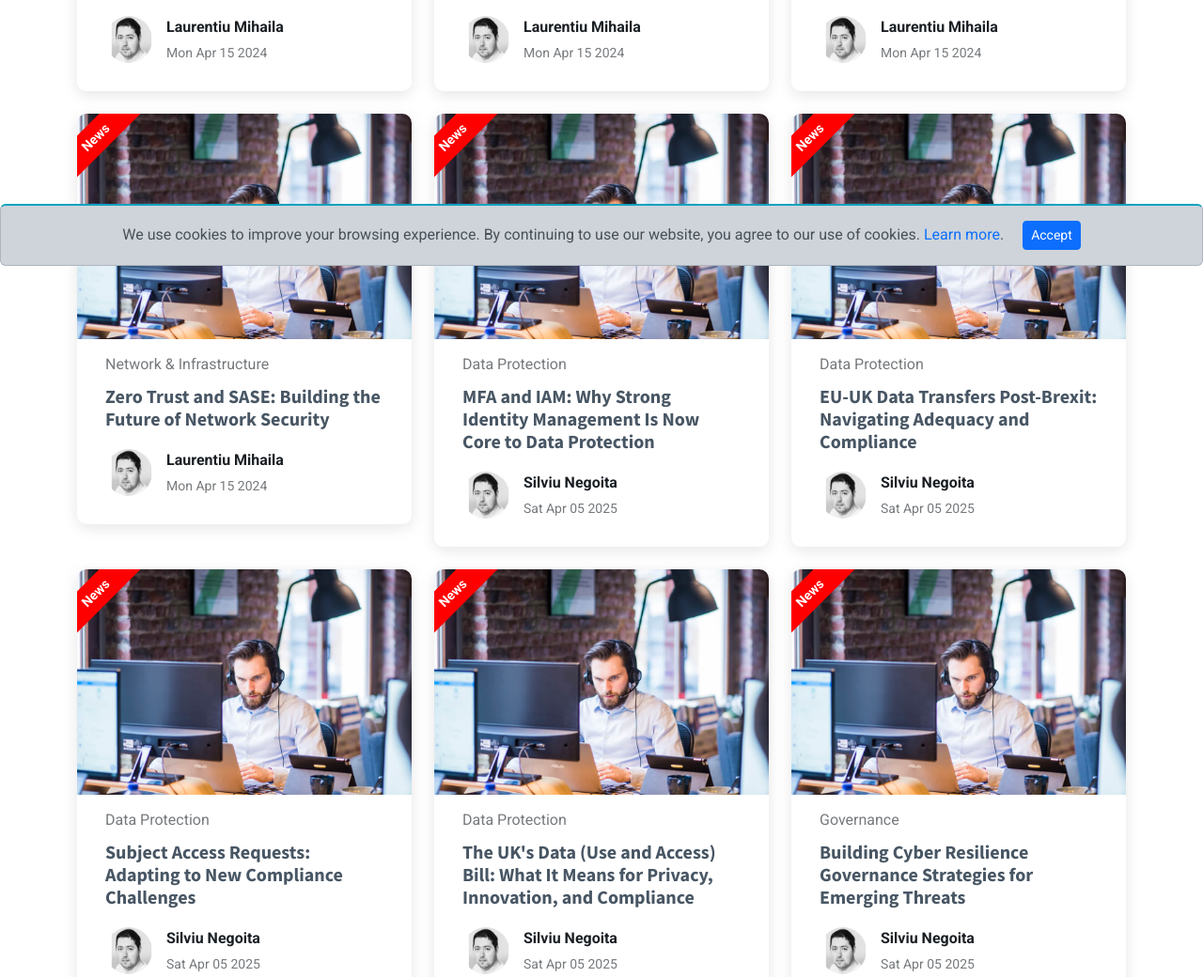
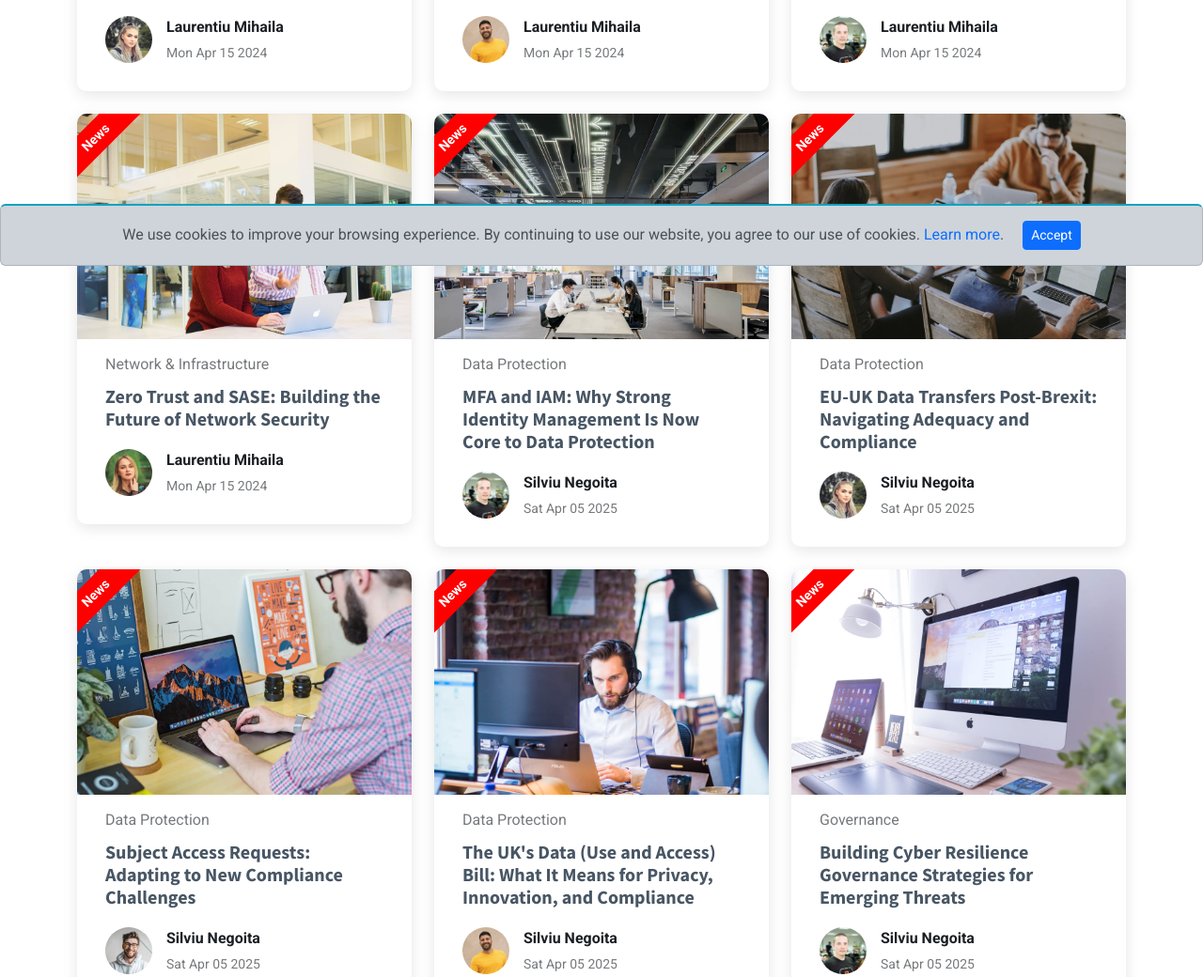
Before and after one commit to HyperCodex1004/getrising.uk, a plain HTML site: page blog.html in a window 1280 px wide. Shown: the part 517-1557 px from the top of the page at 94% size. Drawn offline with Linux system fonts and the light colour scheme.

Commit message:
sample_image_for_blog

```diff
--- a/blog.html
+++ b/blog.html
@@ -452,7 +452,7 @@
               <a href="${article.url}">${article.title}</a>
             </h2>
             <div class="d-flex align-items-center">
-              <img src="/assets/img/blog/blog-author.jpg" alt="" class="img-fluid post-author-img flex-shrink-0">
+              <img src="${article.authorImg}" alt="" class="img-fluid post-author-img flex-shrink-0">
               <div class="post-meta">
                 <p class="post-author">${article.author}</p>
                 <p class="post-date"><time datetime="${article.date}">${new Date(article.date).toDateString()}</time></p>
--- a/blog/recent.json
+++ b/blog/recent.json
@@ -3,6 +3,7 @@
     "title": "DORA Compliance: Is It Relevant for Finance Companies (Even Outside the EU)?",
     "url": "blog/compliance/dora-compliance-finance-companies.html",
     "author": "Silviu Negoita",
+    "authorImg": "assets/img/blog/blog-author-2.jpg",
     "date": "2025-04-05",
     "img": "assets/img/blog/blog-1.jpg",
     "category": "Compliance"
@@ -11,70 +12,79 @@
     "title": "Cyber Essentials Explained: Costs, Benefits & Why You Should Consider It",
     "url": "blog/compliance/cyber-essentials-costs-benefits.html",
     "author": "Silviu Negoita",
+    "authorImg": "assets/img/blog/blog-author-6.jpg",
     "date": "2025-04-05",
-    "img": "assets/img/blog/blog-1.jpg",
+    "img": "assets/img/blog/blog-4.jpg",
     "category": "Compliance"
   },
   {
     "title": "NIS2 Gap Analysis: What Business Leaders Must Know Before the Audit",
     "url": "blog/compliance/nis2-gap-analysis-business-audit.html",
     "author": "Silviu Negoita",
+    "authorImg": "assets/img/blog/blog-author-5.jpg",
     "date": "2025-04-05",
-    "img": "assets/img/blog/blog-1.jpg",
+    "img": "assets/img/blog/blog-3.jpg",
     "category": "Compliance"
   },
   {
     "title": "NIS2 and UK Businesses: Why It Matters Even Beyond the EU",
     "url": "blog/compliance/nis2-uk-businesses-importance.html",
     "author": "Silviu Negoita",
+    "authorImg": "assets/img/blog/blog-author-2.jpg",
     "date": "2025-04-05",
-    "img": "assets/img/blog/blog-1.jpg",
+    "img": "assets/img/blog/blog-2.jpg",
     "category": "Compliance"
   },
   {
     "title": "Top Cybersecurity Risks for SMBs in 2024 (And How to Tackle Them)",
     "url": "blog/security/cybersecurity-risks-smbs-2024.html",
     "author": "Laurentiu Mihaila",
+    "authorImg": "assets/img/blog/blog-author-3.jpg",
     "date": "2024-04-15",
-    "img": "assets/img/blog/blog-1.jpg",
+    "img": "assets/img/blog/blog-4.jpg",
     "category": "Security"
   },
   {
     "title": "The Fall of Knights of Old: A Brutal Lesson in Cybersecurity",
     "url": "blog/security/cybersecurity-lesson-knights-of-old.html",
     "author": "Laurentiu Mihaila",
+    "authorImg": "assets/img/blog/blog-author-6.jpg",
     "date": "2024-04-15",
-    "img": "assets/img/blog/blog-1.jpg",
+    "img": "assets/img/blog/blog-5.jpg",
     "category": "Security"
   },
   {
     "title": "BYOD: A Blessing and a Curse",
     "url": "blog/security/byod-pros-cons-security.html",
     "author": "Laurentiu Mihaila",
+    "authorImg": "assets/img/blog/blog-author-5.jpg",
     "date": "2024-04-15",
-    "img": "assets/img/blog/blog-1.jpg",
+    "img": "assets/img/blog/blog-6.jpg",
     "category": "Security"
   },
   {
     "title": "Shadow IT: How Uncontrolled Tech Choices Are Expanding Your Attack Surface",
     "url": "blog/security/shadow-it-attack-surface-risks.html",
     "author": "Laurentiu Mihaila",
+    "authorImg": "assets/img/blog/blog-author-3.jpg",
     "date": "2024-04-15",
-    "img": "assets/img/blog/blog-1.jpg",
+    "img": "assets/img/blog/blog-4.jpg",
     "category": "Security"
   },
   {
     "title": "AI Today How It Impacts Business — and Its Security Implications Across Key Domains",
     "url": "blog/security/ai-impact-business-security-domains.html",
     "author": "Laurentiu Mihaila",
+    "authorImg": "assets/img/blog/blog-author-6.jpg",
     "date": "2024-04-15",
-    "img": "assets/img/blog/blog-1.jpg",
+    "img": "assets/img/blog/blog-3.jpg",
     "category": "Security"
   },
   {
     "title": "Risk Assessment in 2025: Why Traditional Frameworks No Longer Cut It",
     "url": "blog/risk-management/risk-assessment-2025-frameworks.html",
     "author": "Silviu Negoita",
+    "authorImg": "assets/img/blog/blog-author-3.jpg",
     "date": "2025-04-05",
     "img": "assets/img/blog/blog-1.jpg",
     "category": "Risk Management"
@@ -83,70 +93,79 @@
     "title": "From Compliance to Culture: Embedding Risk Management Into Daily Operations",
     "url": "blog/risk-management/embedding-risk-management-culture.html",
     "author": "Silviu Negoita",
+    "authorImg": "assets/img/blog/blog-author-4.jpg",
     "date": "2025-04-05",
-    "img": "assets/img/blog/blog-1.jpg",
+    "img": "assets/img/blog/blog-3.jpg",
     "category": "Risk Management"
   },
   {
     "title": "The Hidden Risks You're Not Assessing (But Should Be)",
     "url": "blog/risk-management/hidden-risks-in-risk-assessment.html",
     "author": "Silviu Negoita",
+    "authorImg": "assets/img/blog/blog-author-5.jpg",
     "date": "2025-04-05",
-    "img": "assets/img/blog/blog-1.jpg",
+    "img": "assets/img/blog/blog-4.jpg",
     "category": "Risk Management"
   },
   {
     "title": "Quantifying Cyber Risk: Can You Really Put a Number on It?",
     "url": "blog/risk-management/quantifying-cyber-risk.html",
     "author": "Silviu Negoita",
+    "authorImg": "assets/img/blog/blog-author-6.jpg",
     "date": "2025-04-05",
-    "img": "assets/img/blog/blog-1.jpg",
+    "img": "assets/img/blog/blog-5.jpg",
     "category": "Risk Management"
   },
   {
     "title": "Preparing for the Quantum Threat: Is Your Data Really Safe?",
     "url": "blog/risk-management/preparing-for-quantum-threat.html",
     "author": "Silviu Negoita",
+    "authorImg": "assets/img/blog/blog-author-4.jpg",
     "date": "2025-04-05",
-    "img": "assets/img/blog/blog-1.jpg",
+    "img": "assets/img/blog/blog-6.jpg",
     "category": "Risk Management"
   },
   {
     "title": "Integrating AI into Cybersecurity Governance: Balancing Innovation and Risk",
     "url": "blog/governance/ai-cybersecurity-governance.html",
     "author": "Silviu Negoita",
+    "authorImg": "assets/img/blog/blog-author-3.jpg",
     "date": "2025-04-05",
-    "img": "assets/img/blog/blog-1.jpg",
+    "img": "assets/img/blog/blog-2.jpg",
     "category": "Governance"
   },
   {
     "title": "The Rise of Third-Party Risks: Strengthening Governance in an Interconnected World",
     "url": "blog/governance/third-party-risks-governance.html",
     "author": "Silviu Negoita",
+    "authorImg": "assets/img/blog/blog-author-5.jpg",
     "date": "2025-04-05",
-    "img": "assets/img/blog/blog-1.jpg",
+    "img": "assets/img/blog/blog-4.jpg",
     "category": "Governance"
   },
   {
     "title": "Evolving Regulatory Landscapes: Navigating Compliance in the Digital Age",
     "url": "blog/governance/evolving-regulatory-landscapes.html",
     "author": "Silviu Negoita",
+    "authorImg": "assets/img/blog/blog-author-6.jpg",
     "date": "2025-04-05",
-    "img": "assets/img/blog/blog-1.jpg",
+    "img": "assets/img/blog/blog-5.jpg",
     "category": "Governance"
   },
   {
     "title": "Building Cyber Resilience Governance Strategies for Emerging Threats",
     "url": "blog/governance/cyber-resilience-governance-strategies.html",
     "author": "Silviu Negoita",
+    "authorImg": "assets/img/blog/blog-author-2.jpg",
     "date": "2025-04-05",
-    "img": "assets/img/blog/blog-1.jpg",
+    "img": "assets/img/blog/blog-6.jpg",
     "category": "Governance"
   },
   {
     "title": "The UK's Data (Use and Access) Bill: What It Means for Privacy, Innovation, and Compliance",
     "url": "blog/data-protection/uk-data-use-access-bill.html",
     "author": "Silviu Negoita",
+    "authorImg": "assets/img/blog/blog-author-3.jpg",
     "date": "2025-04-05",
     "img": "assets/img/blog/blog-1.jpg",
     "category": "Data Protection"
@@ -155,46 +174,52 @@
     "title": "Subject Access Requests: Adapting to New Compliance Challenges",
     "url": "blog/data-protection/subject-access-requests-compliance.html",
     "author": "Silviu Negoita",
+    "authorImg": "assets/img/blog/blog-author-5.jpg",
     "date": "2025-04-05",
-    "img": "assets/img/blog/blog-1.jpg",
+    "img": "assets/img/blog/blog-2.jpg",
     "category": "Data Protection"
   },
   {
     "title": "EU-UK Data Transfers Post-Brexit: Navigating Adequacy and Compliance",
     "url": "blog/data-protection/eu-uk-data-transfers-post-brexit.html",
     "author": "Silviu Negoita",
+    "authorImg": "assets/img/blog/blog-author-4.jpg",
     "date": "2025-04-05",
-    "img": "assets/img/blog/blog-1.jpg",
+    "img": "assets/img/blog/blog-3.jpg",
     "category": "Data Protection"
   },
   {
     "title": "MFA and IAM: Why Strong Identity Management Is Now Core to Data Protection",
     "url": "blog/data-protection/mfa-iam-identity-management.html",
     "author": "Silviu Negoita",
+    "authorImg": "assets/img/blog/blog-author-2.jpg",
     "date": "2025-04-05",
-    "img": "assets/img/blog/blog-1.jpg",
+    "img": "assets/img/blog/blog-5.jpg",
     "category": "Data Protection"
   },
   {
     "title": "Zero Trust and SASE: Building the Future of Network Security",
     "url": "blog/network-infrastructure/zero-trust-sase-network-security.html",
     "author": "Laurentiu Mihaila",
+    "authorImg": "assets/img/blog/blog-author-6.jpg",
     "date": "2024-04-15",
-    "img": "assets/img/blog/blog-1.jpg",
+    "img": "assets/img/blog/blog-4.jpg",
     "category": "Network & Infrastructure"
   },
   {
     "title": "AI-Driven Threat Detection: Revolutionizing Cloud Security in 2025",
     "url": "blog/network-infrastructure/ai-threat-detection-cloud-security.html",
     "author": "Laurentiu Mihaila",
+    "authorImg": "assets/img/blog/blog-author-2.jpg",
     "date": "2024-04-15",
-    "img": "assets/img/blog/blog-1.jpg",
+    "img": "assets/img/blog/blog-2.jpg",
     "category": "Network & Infrastructure"
   },
   {
     "title": "Navigating Multi-Cloud Environments: Strategies for Enhanced Security Posture",
     "url": "blog/network-infrastructure/multi-cloud-security-strategies.html",
     "author": "Laurentiu Mihaila",
+    "authorImg": "assets/img/blog/blog-author-3.jpg",
     "date": "2024-04-15",
     "img": "assets/img/blog/blog-1.jpg",
     "category": "Network & Infrastructure"
@@ -203,8 +228,9 @@
     "title": "Securing the Edge: Why Edge Computing Needs a New Security Mindset",
     "url": "blog/network-infrastructure/securing-edge-computing.html",
     "author": "Laurentiu Mihaila",
+    "authorImg": "assets/img/blog/blog-author-4.jpg",
     "date": "2024-04-15",
-    "img": "assets/img/blog/blog-1.jpg",
+    "img": "assets/img/blog/blog-6.jpg",
     "category": "Network & Infrastructure"
   }
 ]
```
